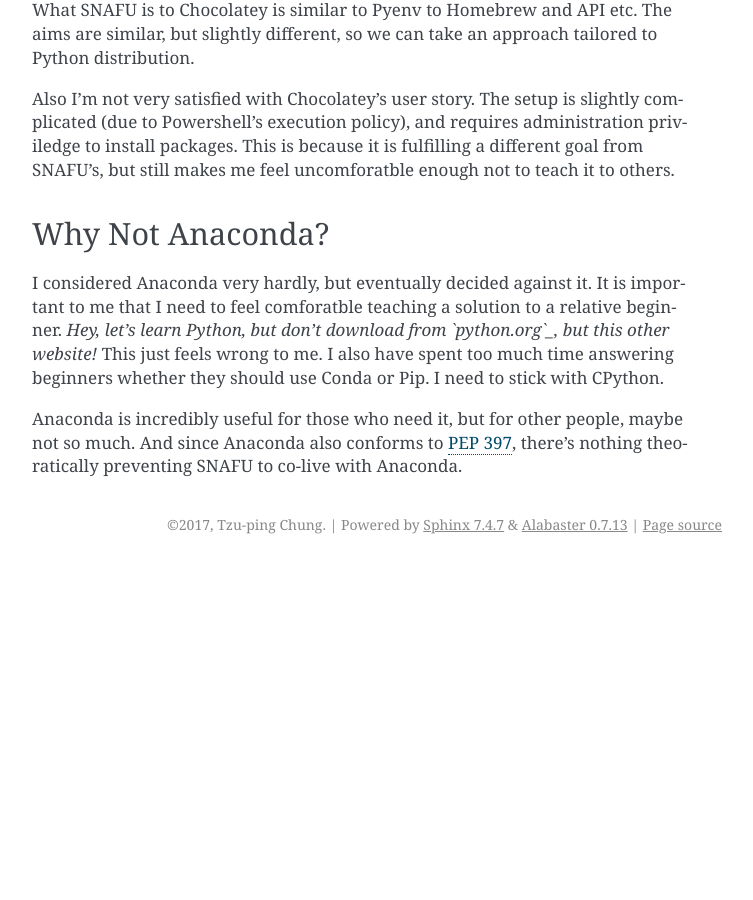
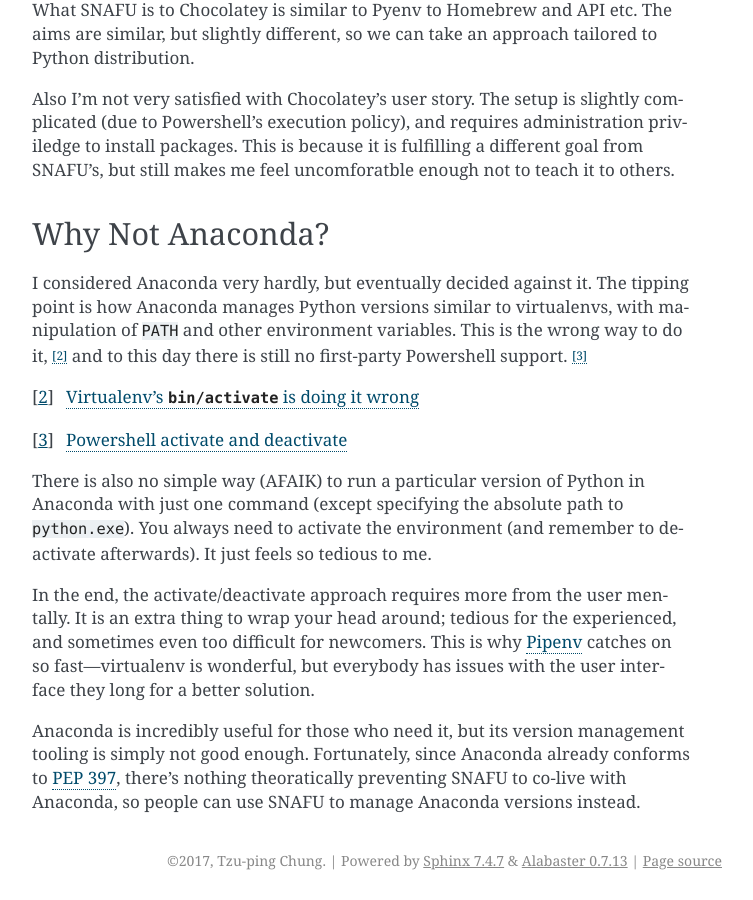
Before and after one commit to uranusjr/snafu, a Sphinx documentation site: the page built from docs/source/explain.rst, in a window 1280 px wide and 900 px high, scrolled down 1865 px. Shown: the whole window, without its empty margins (388-1141 px from the left). Built offline with Sphinx 7.4.7, drawn with Linux system fonts in a browser that asks for light colours; before the commit the page ends 2429 px from its top, so only the background shows below that.

Commit message:
More explaination on Anaconda

```diff
--- a/docs/source/explain.rst
+++ b/docs/source/explain.rst
@@ -105,13 +105,35 @@
 Why Not Anaconda?
 =================
 
-I considered Anaconda very hardly, but eventually decided against it. It is
-important to me that I need to feel comforatble teaching a solution to a
-relative beginner. *Hey, let’s learn Python, but don’t download from
-`python.org`_, but this other website!* This just feels wrong to me. I also
-have spent too much time answering beginners whether they should use Conda or
-Pip. I need to stick with CPython.
+I considered Anaconda very hardly, but eventually decided against it. The
+tipping point is how Anaconda manages Python versions similar to virtualenvs,
+with manipulation of ``PATH`` and other environment variables. This is the
+wrong way to do it, [#]_ and to this day there is still no first-party
+Powershell support. [#]_
 
-Anaconda is incredibly useful for those who need it, but for other people,
-maybe not so much. And since Anaconda also conforms to `PEP 397`_, there’s
-nothing theoratically preventing SNAFU to co-live with Anaconda.
+.. [#] |virtualenv-wrong|_
+.. [#] |conda-powershell-issue|_
+
+.. |virtualenv-wrong| replace:: Virtualenv’s ``bin/activate`` is doing it wrong
+.. _virtualenv-wrong: https://gist.github.com/datagrok/2199506
+
+.. |conda-powershell-issue| replace:: Powershell activate and deactivate
+.. _conda-powershell-issue: <https://github.com/conda/conda/issues/626
+
+There is also no simple way (AFAIK) to run a particular version of Python in
+Anaconda with just one command (except specifying the absolute path to
+``python.exe``). You always need to activate the environment (and remember to
+deactivate afterwards). It just feels so tedious to me.
+
+In the end, the activate/deactivate approach requires more from the user
+mentally. It is an extra thing to wrap your head around; tedious for the
+experienced, and sometimes even too difficult for newcomers. This is why
+Pipenv_ catches on so fast—virtualenv is wonderful, but everybody has issues
+with the user interface they long for a better solution.
+
+.. _Pipenv: https://pipenv.org
+
+Anaconda is incredibly useful for those who need it, but its version management
+tooling is simply not good enough. Fortunately, since Anaconda already conforms
+to `PEP 397`_, there’s nothing theoratically preventing SNAFU to co-live with
+Anaconda, so people can use SNAFU to manage Anaconda versions instead.
```
